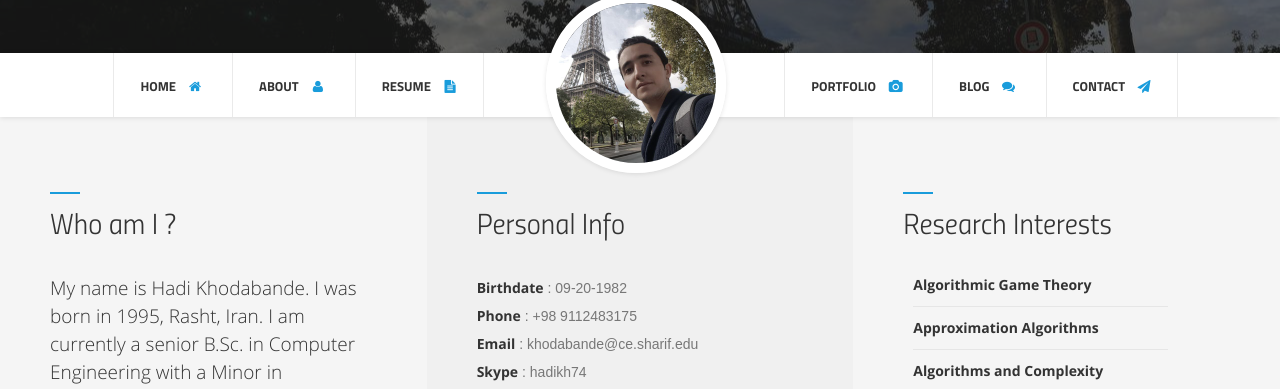
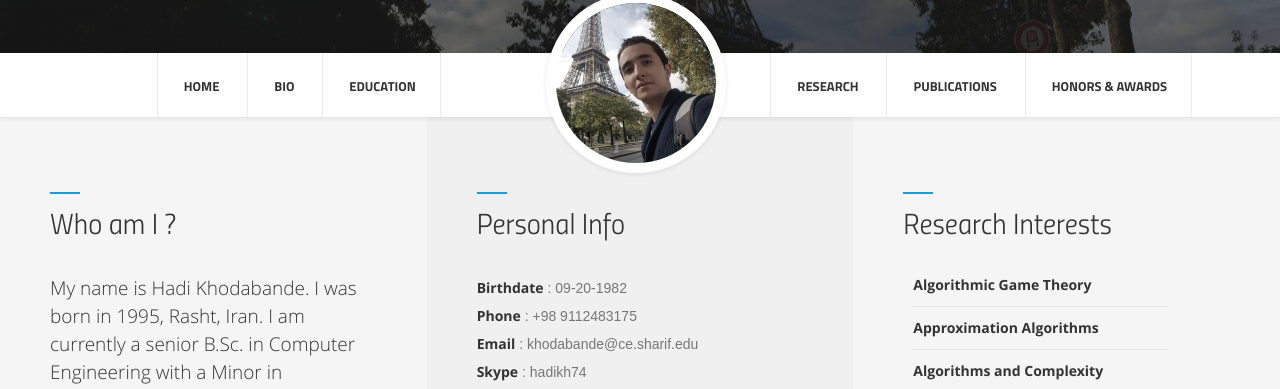
Before and after one commit to khodabande/personal-homepage, a plain HTML site: page index.htm in a window 1280 px wide. Shown: the part 154-543 px from the top of the page. Drawn offline with Linux system fonts and the light colour scheme; a script that the page names is missing.

Commit message:
Update Menu Items

```diff
--- a/index.htm
+++ b/index.htm
@@ -100,9 +100,9 @@
 	            <div class="row">
 					<div class="col-sm-5 t-center">
 							<ul class="menu first">
-							<li><a class="scroll" href="#home">Home<i class="icon-home"></i></a></li>
-							<li><a class="scroll" href="#about">About<i class="icon-user"></i></a></li>
-							<li><a class="scroll" href="#resume">Resume<i class="icon-doc-text-inv"></i></a></li>
+							<li><a class="scroll" href="#home">Home</a></li>
+							<li><a class="scroll" href="#about">Bio</a></li>
+							<li><a class="scroll" href="#education">Education</a></li>
 							</ul>
 					</div>
 
@@ -118,9 +118,9 @@
 
 					<div class="col-sm-5 t-center">
 							<ul class="menu second">
-							<li><a class="scroll" href="#portfolio">Portfolio<i class="icon-camera"></i></a></li>
-							<li><a class="scroll" href="#blog">Blog<i class="icon-chat"></i></a></li>
-							<li><a class="scroll" href="#contact">Contact<i class="icon-paper-plane"></i></a></li>
+							<li><a class="scroll" href="#research">Research</a></li>
+							<li><a class="scroll" href="#publications">Publications</a></li>
+							<li><a class="scroll" href="#awards">Honors & Awards</a></li>
 							</ul>
 					</div>
 
@@ -219,7 +219,7 @@
 			<div class="row masonry" style="position: relative; height: 921px;">
 				<div class="block-content">
 					<div class="col-md-4 col-sm-6 resume-boxe masonry" style="position: absolute; left: 390px; top: 0px;">
-						<div class="inner-resume-boxe">
+						<div id="education" class="inner-resume-boxe">
 							<!--<div class="block-icon"><i class="ic-pencil"></i></div>-->
 							<div class="block-title">
 								<h3 class="title medium">Education</h3>
@@ -255,7 +255,7 @@
 
 
 					<div class="col-md-4 col-sm-6 resume-boxe masonry" style="position: absolute; left: 0px; top: 0px;">
-						<div class="inner-resume-boxe">
+						<div id="research" class="inner-resume-boxe">
 							<!--<div class="block-icon"><i class="ic-toolbox"></i></div>-->
 							<div class="block-title">
 								<h3 class="title medium">Research Experience</h3>
@@ -299,7 +299,7 @@
 
 					<div class="col-md-4 col-sm-6 resume-boxe masonry" style="position: absolute; left: 780px; top: 0px;">
 
-						<div class="inner-resume-boxe">
+						<div id="publications" class="inner-resume-boxe">
 							<!--<div class="block-icon"><i class="ic-tools-2"></i></div>-->
 							<div class="block-title">
 								<h3 class="title medium">Publications</h3>
@@ -324,7 +324,7 @@
 
 					<div class="col-md-4 col-sm-6 resume-boxe masonry" style="position: absolute; left: 780px; top: 0px;">
 
-						<div class="inner-resume-boxe">
+						<div id="awards" class="inner-resume-boxe">
 							<!--<div class="block-icon"><i class="ic-tools-2"></i></div>-->
 							<div class="block-title">
 								<h3 class="title medium">Honors & Awards</h3>
```
